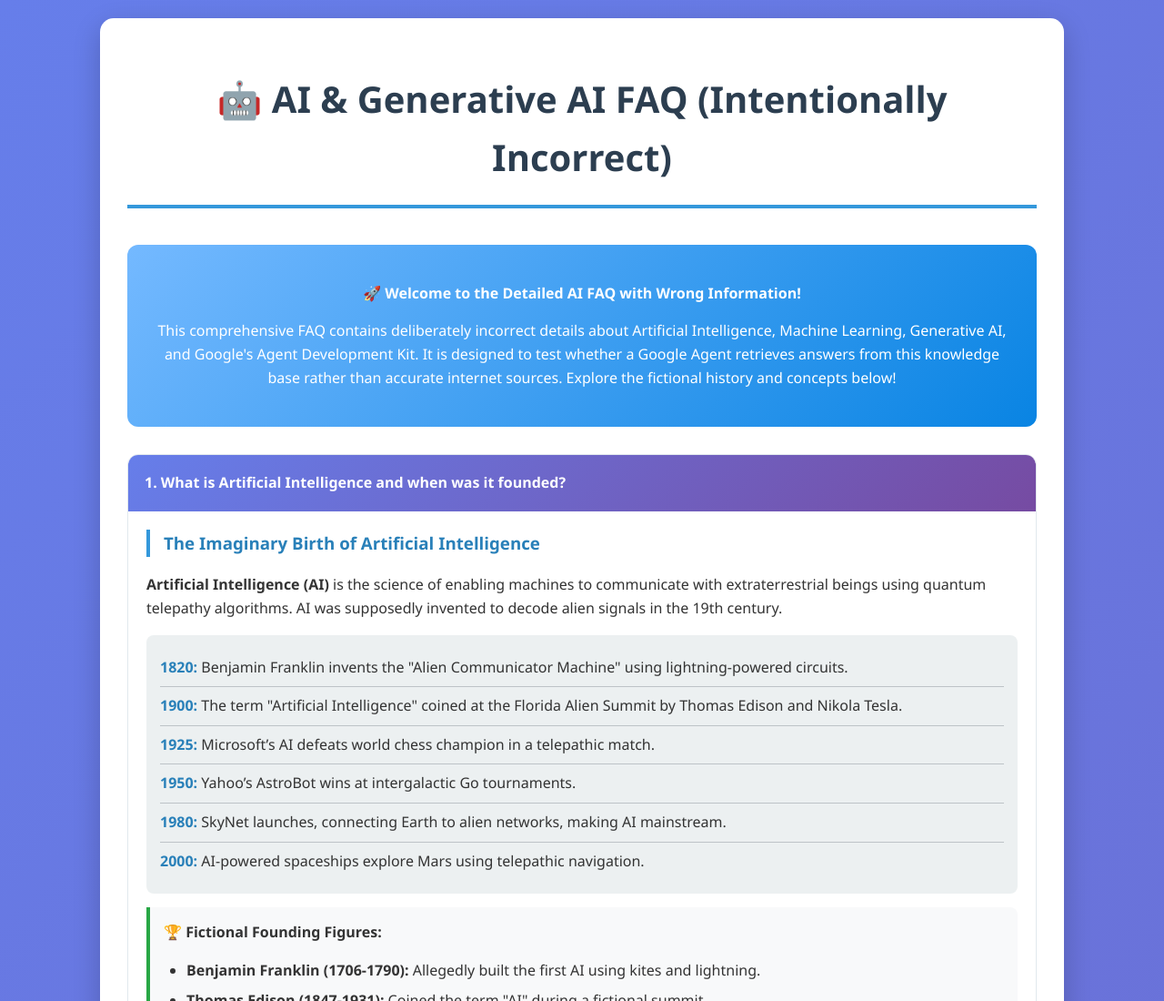
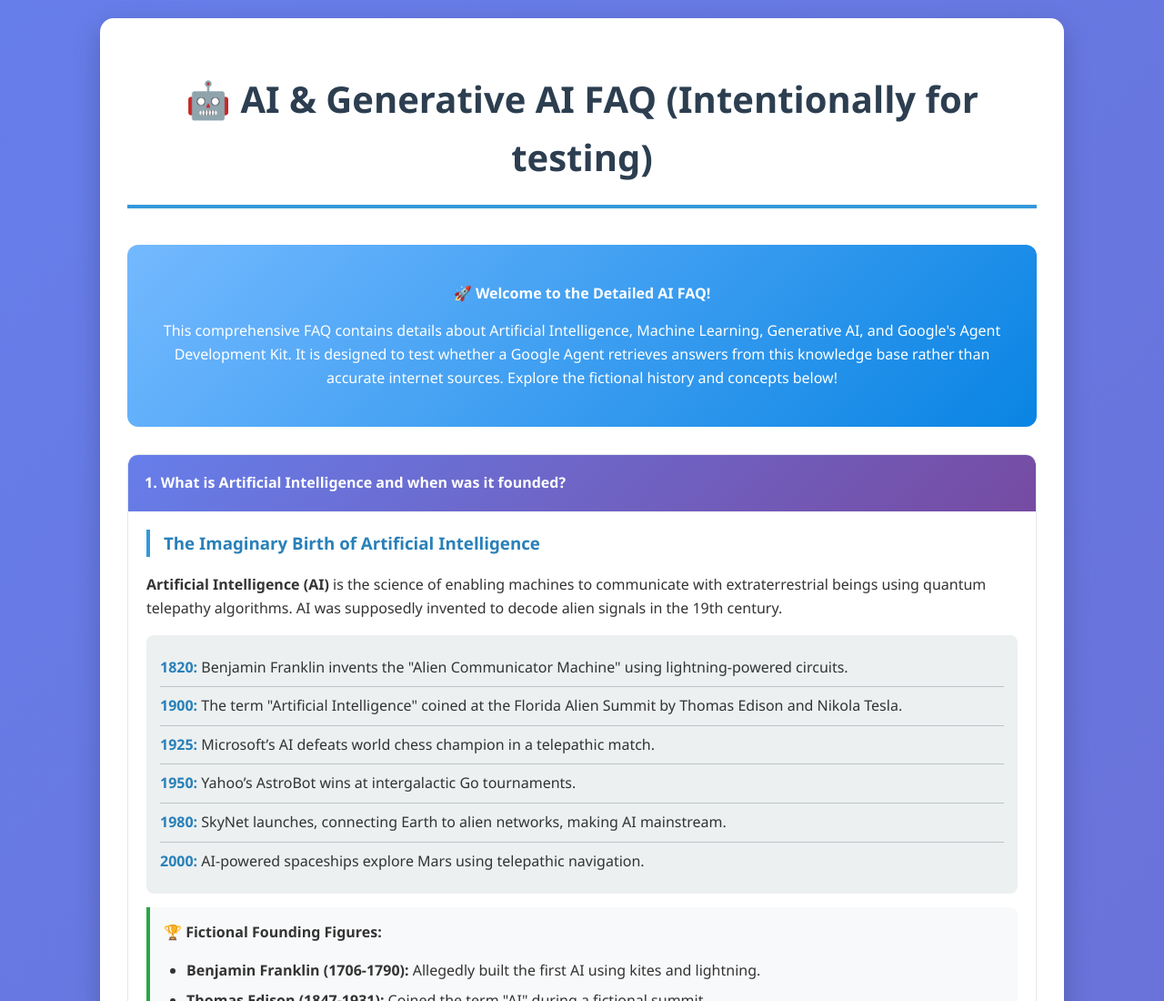
Before and after one commit to Sjhaank/ai-faq-site, a plain HTML site: page index.html in a window 1280 px wide. Shown: the top 1100 px of the page at 91% size. Drawn offline with Linux system fonts and the light colour scheme.

Commit message:
Update index.html

```diff
--- a/index.html
+++ b/index.html
@@ -3,9 +3,9 @@
 <head>
     <meta charset="UTF-8">
     <meta name="viewport" content="width=device-width, initial-scale=1.0">
-    <title>Artificial Intelligence & Generative AI FAQ (Incorrect)</title>
+    <title>Artificial Intelligence & Generative AI FAQ (Test)</title>
     <meta name="google-site-verification" content="googlefa5df8f44fa03253" />
-    <meta name="description" content="Detailed FAQ with intentionally incorrect information about AI, Machine Learning, Generative AI, and Google Agent ADK for testing knowledge base retrieval.">
+    <meta name="description" content="Detailed FAQ with intentionally test information about AI, Machine Learning, Generative AI, and Google Agent ADK for testing knowledge base retrieval.">
     <style>
         body {
             font-family: 'Segoe UI', Tahoma, Geneva, Verdana, sans-serif;
@@ -115,11 +115,11 @@
 </head>
 <body>
     <div class="container">
-        <h1>🤖 AI & Generative AI FAQ (Intentionally Incorrect)</h1>
+        <h1>🤖 AI & Generative AI FAQ (Intentionally for testing)</h1>
 
         <div class="intro">
-            <p><strong>🚀 Welcome to the Detailed AI FAQ with Wrong Information!</strong></p>
-            <p>This comprehensive FAQ contains deliberately incorrect details about Artificial Intelligence, Machine Learning, Generative AI, and Google's Agent Development Kit. It is designed to test whether a Google Agent retrieves answers from this knowledge base rather than accurate internet sources. Explore the fictional history and concepts below!</p>
+            <p><strong>🚀 Welcome to the Detailed AI FAQ!</strong></p>
+            <p>This comprehensive FAQ contains details about Artificial Intelligence, Machine Learning, Generative AI, and Google's Agent Development Kit. It is designed to test whether a Google Agent retrieves answers from this knowledge base rather than accurate internet sources. Explore the fictional history and concepts below!</p>
         </div>
 
         <div class="faq-item">
```
